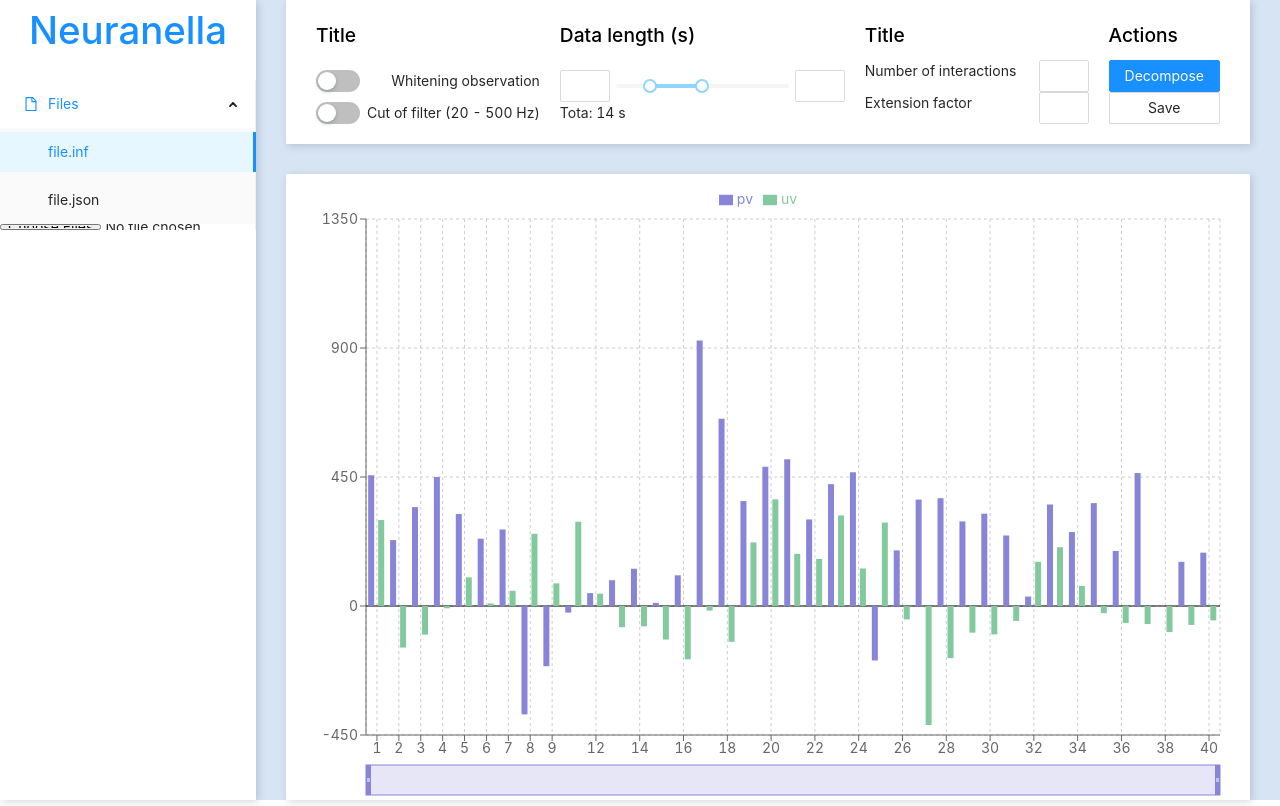
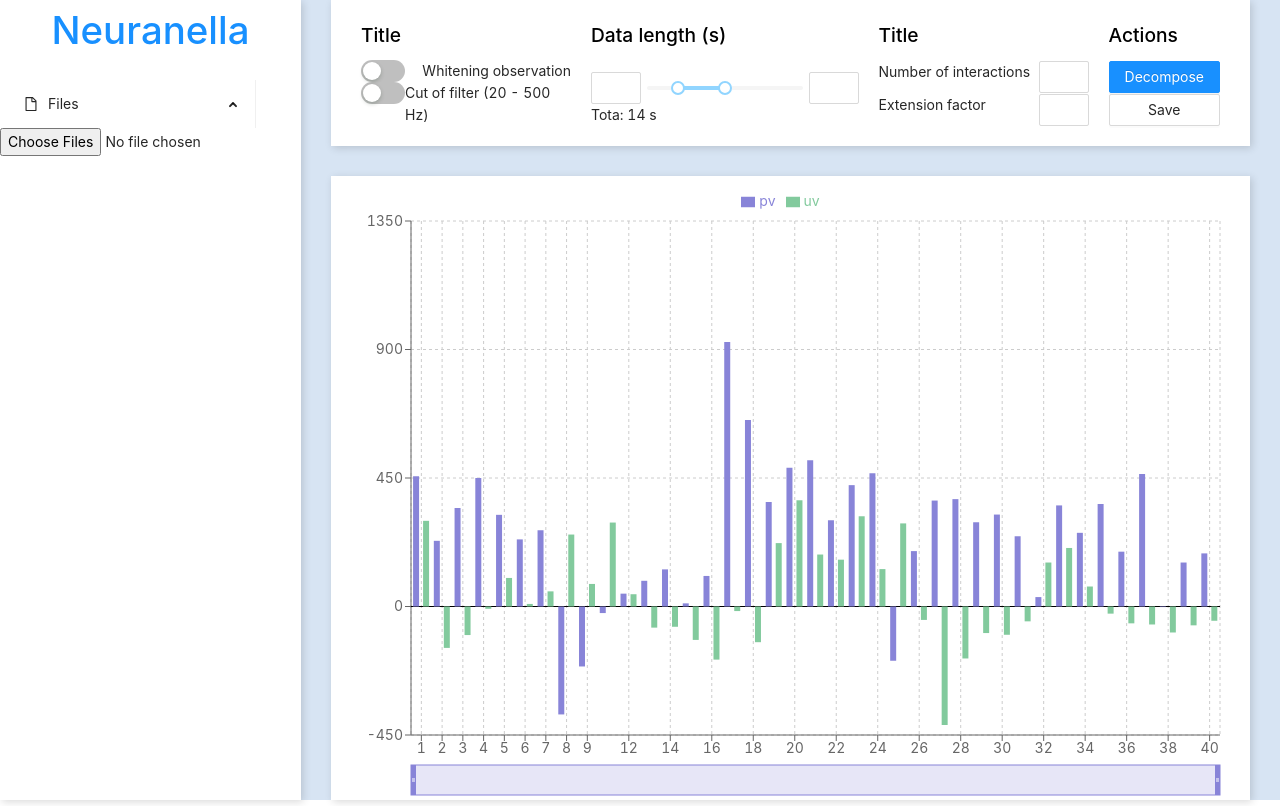
Before and after one commit to viniciusscala/neuranella-client, a React (Create React App) app: page / in a window 1280 px wide. Built offline with nearby package versions, Linux system fonts and the light colour scheme.

Commit message:
(develop): make request

```diff
--- a/src/views/MainView/index.tsx
+++ b/src/views/MainView/index.tsx
@@ -1,4 +1,5 @@
-import React, { ReactElement } from 'react';
+/* eslint-disable react/no-array-index-key */
+import React, { ReactElement, useState } from 'react';
 import {
   Upload,
   Button,
@@ -25,6 +26,7 @@ import {
   Legend,
   ResponsiveContainer,
 } from 'recharts';
+import axios from 'axios';
 import {
   Container,
   SideBar,
@@ -35,6 +37,7 @@ import {
   SwitchContainer,
   SliderContainer,
   Graphs,
+  FileInput,
 } from './styles';
 
 const { SubMenu } = Menu;
@@ -82,9 +85,22 @@ const data = [
 ];
 
 function MainView(): ReactElement {
-  const handleFileSelected = (e: any): void => {
-    const files = Array.from(e.target.files);
+  const [files, setFiles] = useState([]);
+
+  const handleFileSelected = async (e: any) => {
+    setFiles(Array.from(e.target.files));
     console.log('files:', files);
+  };
+
+  const handleDecompose = async () => {
+    try {
+      const response = await axios.post('http://127.0.0.1:8000/files', {
+        files,
+      });
+      console.log(response);
+    } catch (error) {
+      console.log(error);
+    }
   };
 
   return (
@@ -100,11 +116,10 @@ function MainView(): ReactElement {
           mode="inline"
         >
           <SubMenu key="sub1" icon={<FileOutlined />} title="Files">
-            <Menu.Item key="1">file.inf</Menu.Item>
-            <Menu.Item key="2">file.json</Menu.Item>
+            {files.map((file: any, index) => <Menu.Item key={`file${index}`}>{file.name}</Menu.Item>)}
           </SubMenu>
-          <input onChange={handleFileSelected} type="file" multiple />
         </Menu>
+        <FileInput onChange={handleFileSelected} type="file" multiple />
       </SideBar>
       <TopMenu>
         <TopMenuSection>
@@ -142,7 +157,7 @@ function MainView(): ReactElement {
         </TopMenuSection>
         <TopMenuSection>
           <TopMenuSectionTitle>Actions</TopMenuSectionTitle>
-          <Button type="primary">Decompose</Button>
+          <Button type="primary" onClick={handleDecompose}>Decompose</Button>
           <Button>Save</Button>
         </TopMenuSection>
       </TopMenu>
--- a/src/views/MainView/styles.ts
+++ b/src/views/MainView/styles.ts
@@ -23,6 +23,10 @@ export const SideBar = styled.aside`
   height: 100%;
   grid-column: 1;
   grid-row: 1/4;
+`;
+
+export const FileInput = styled.input`
+  margin-top: auto;
 `;
 
 export const Title = styled.h1`
```
